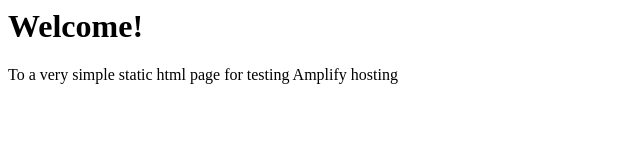
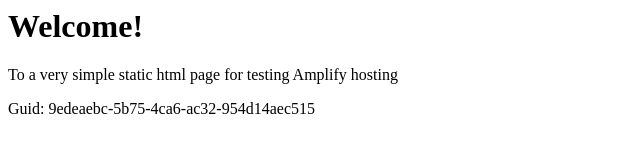
Before and after one commit to aws-aemilia-bah/Github-PR-Commit-Integration-Test-DoNotTouch-v1-preprod-me-south-1, a website: page src/index.html in a window 1280 px wide. Shown: the whole page, without its empty margins (0-640 px from the left). Drawn offline with Linux system fonts and the light colour scheme.

Commit message:
commit from integ tests

```diff
--- a/src/index.html
+++ b/src/index.html
@@ -1,3 +1,5 @@
+
+
 <html lang="en">
 
 <head>
@@ -10,6 +12,6 @@
 <body>
     <h1>Welcome!</h1>
     <p>To a very simple static html page for testing Amplify hosting</p>
-</body>
+    <p>Guid: 9edeaebc-5b75-4ca6-ac32-954d14aec515</p></body>
 
 </html>
```
